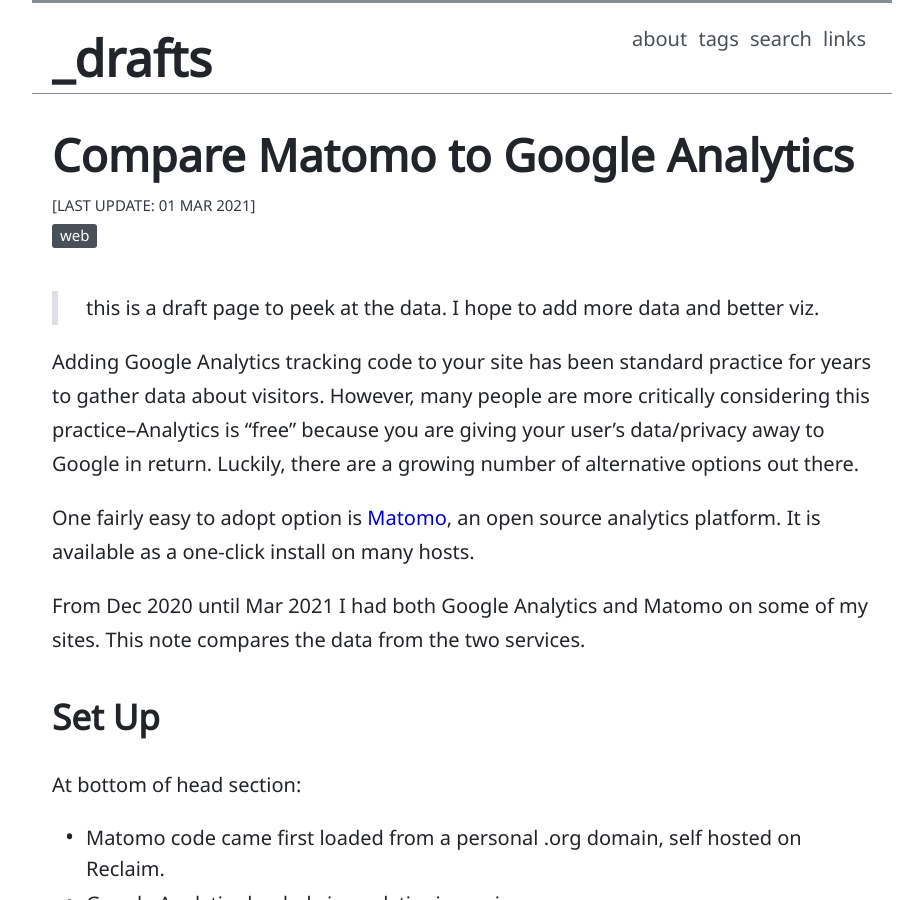
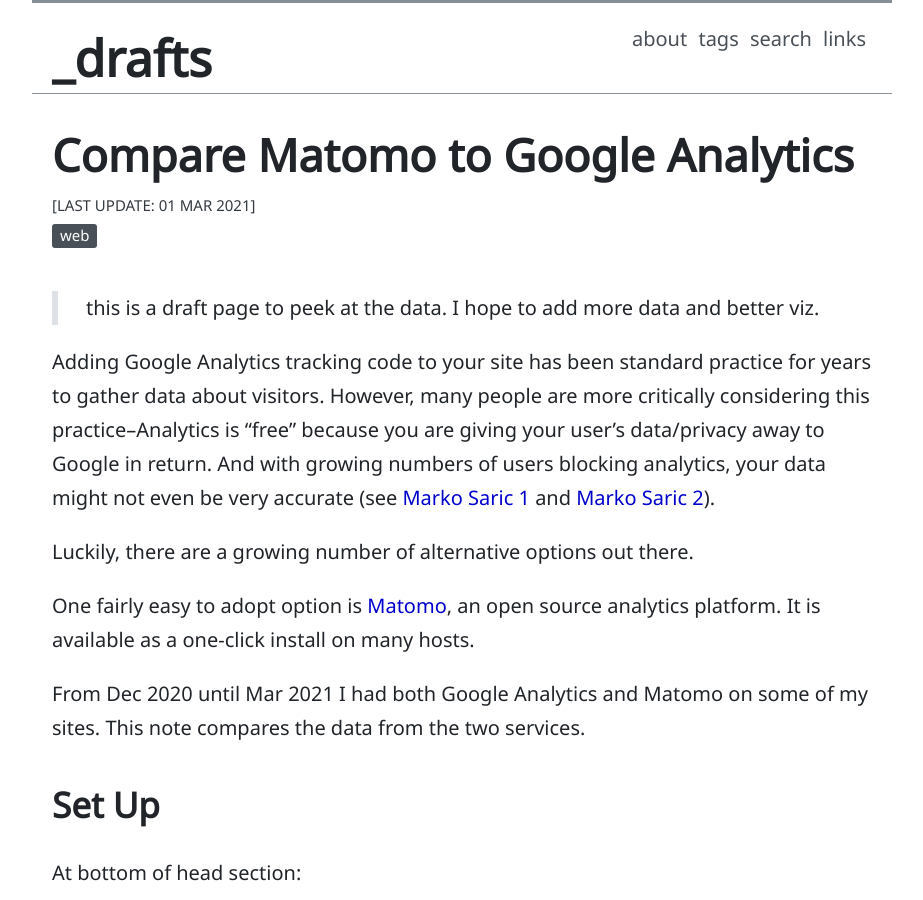
Before and after one commit to evanwill/_drafts, a Jekyll site: the page built from _notes/analytics.md, in a window 1280 px wide and 900 px high. Shown: the whole window, without its empty margins (178-1101 px from the left). Built offline with Jekyll 4.4.1, drawn with Linux system fonts in a browser that asks for light colours; comment, search, counter and statistics services are not loaded.

```diff
--- a/_data/links.csv
+++ b/_data/links.csv
@@ -1,4 +1,5 @@
 name,category,date,link
+Slap it on a Map,Fun,2021,https://www.slapitonamap.com/
 Bongo Cat,Music,2020,https://bongo.cat/
 Sonant Generative Music,Music,2020,https://sonant.generated.space/
 Blob Opera,Music,2020,https://artsandculture.google.com/experiment/blob-opera/AAHWrq360NcGbw
--- a/_notes/analytics.md
+++ b/_notes/analytics.md
@@ -10,6 +10,8 @@ date: 2021-03-01
 
 Adding Google Analytics tracking code to your site has been standard practice for years to gather data about visitors.
 However, many people are more critically considering this practice--Analytics is "free" because you are giving your user's data/privacy away to Google in return.
+And with growing numbers of users blocking analytics, your data might not even be very accurate (see [Marko Saric 1](https://plausible.io/blog/google-analytics-adblockers-missing-data) and [Marko Saric 2](https://markosaric.com/google-analytics-blocking/)).
+
 Luckily, there are a growing number of alternative options out there.
 
 One fairly easy to adopt option is [Matomo](https://matomo.org/), an open source analytics platform.
```
